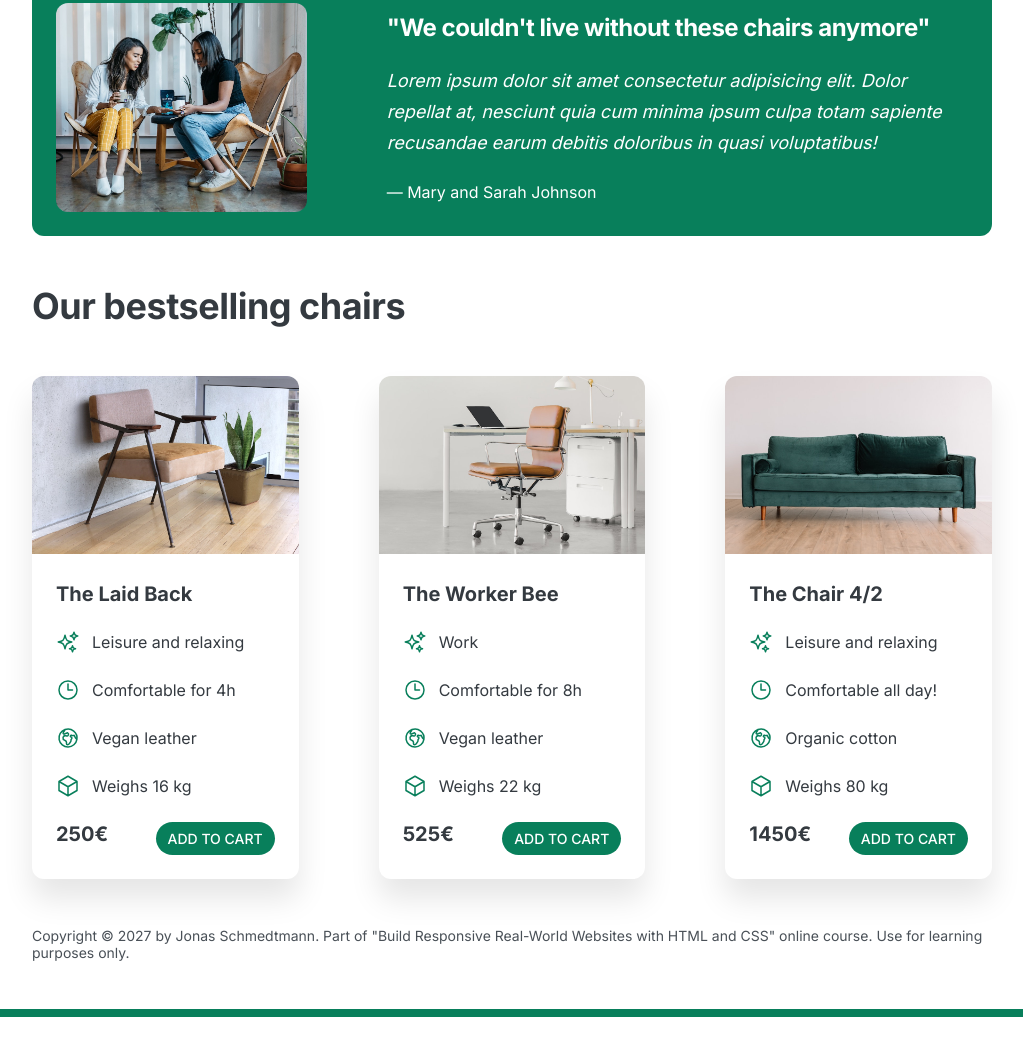
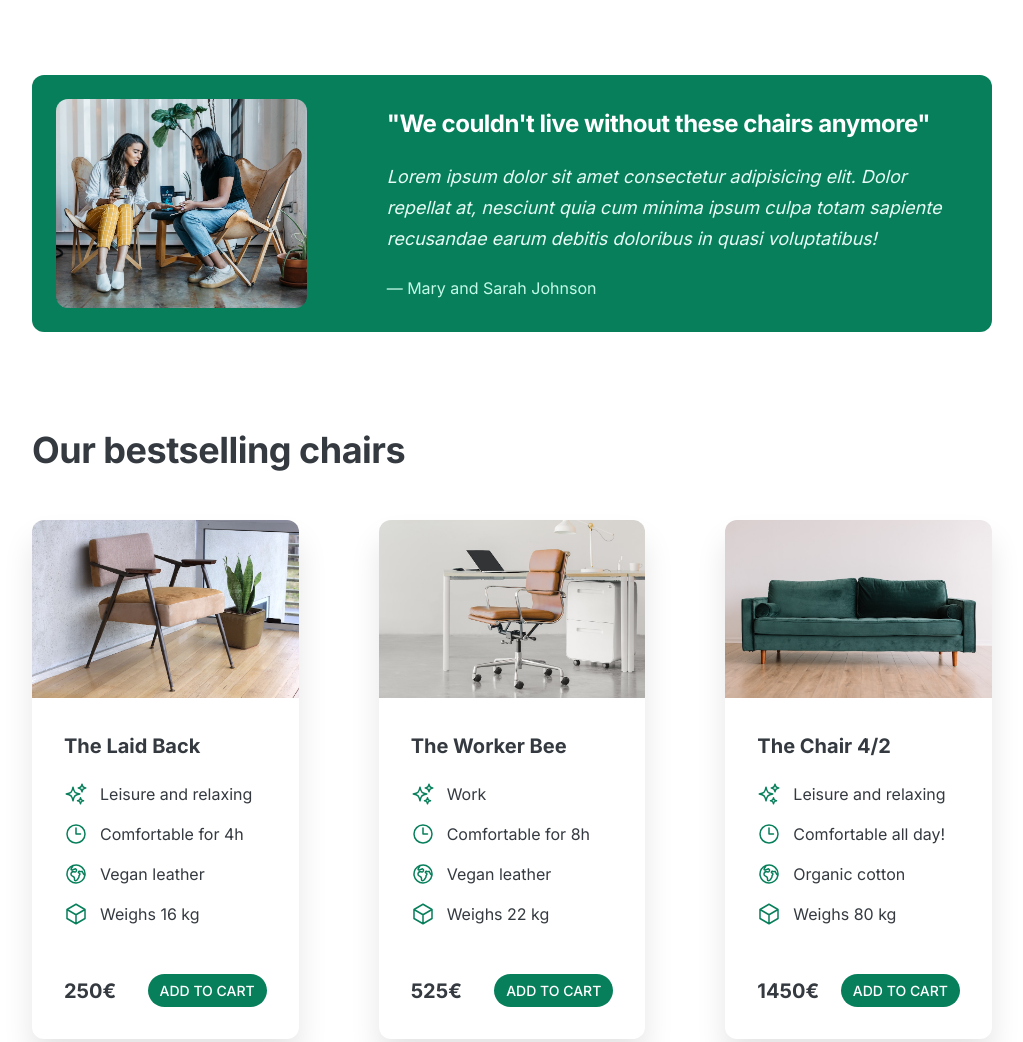
Before and after one commit to ArinaBolucheva/Chair-Shop, a plain HTML site: page index.html in a window 1280 px wide. Shown: the part 911-1953 px from the top of the page, without its empty margins (128-1151 px from the left). Before the commit the page ends 1928 px from the top, so only its background shows below. Drawn offline with Linux system fonts and the light colour scheme.

Commit message:
final touches

```diff
--- a/style.css
+++ b/style.css
@@ -1,13 +1,3 @@
-/*
-SPACING SYSTEM (px)
-2 / 4 / 8 / 12 / 16 / 24 / 32 / 48 / 64 / 80 / 96 / 128
-
-FONT SIZE SYSTEM (px)
-10 / 12 / 14 / 16 / 18 / 20 / 24 / 30 / 36 / 44 / 52 / 62 / 74 / 86 / 98
-*/
-
-/* MAIN COLOR #087f5b GREY COLOR #343a40 */
-
 * {
   margin: 0;
   padding: 0;
@@ -30,7 +20,7 @@ body {
 
 header,
 section {
-  margin-bottom: 48px;
+  margin-bottom: 96px;
 }
 
 h2 {
@@ -75,7 +65,7 @@ header {
   display: grid;
   grid-template-columns: repeat(2, 1fr);
   column-gap: 80px;
-  margin-top: 48px;
+  margin-top: 64px;
 }
 
 .header-text-box {
@@ -83,7 +73,7 @@ header {
 }
 
 h1 {
-  margin-bottom: 24px;
+  margin-bottom: 32px;
   font-size: 44px;
   line-height: 1.1;
   letter-spacing: -1px;
@@ -107,7 +97,6 @@ img {
   stroke: #087f5b;
   width: 32px;
   height: 32px;
-  margin-bottom: 16px;
 }
 .chair-icon {
   stroke: #087f5b;
@@ -148,6 +137,11 @@ img {
   margin-bottom: 24px;
   font-size: 18px;
   line-height: 1.7;
+  color: #e6fcf5;
+}
+
+.testimonial-author {
+  color: #c3fae8;
 }
 
 /* CHAIRS */
@@ -162,7 +156,7 @@ img {
 }
 
 .chair-box {
-  padding: 24px;
+  padding: 32px;
 }
 
 h3 {
@@ -172,14 +166,14 @@ h3 {
 
 .chair-details {
   list-style: none;
-  margin-bottom: 24px;
+  margin-bottom: 48px;
 }
 
 .chair-details li {
   display: flex;
   align-items: center;
   gap: 12px;
-  margin-bottom: 24px;
+  margin-bottom: 16px;
 }
 
 .chair-details li:last-child {
@@ -192,6 +186,7 @@ h3 {
 .chair-price {
   display: flex;
   justify-content: space-between;
+  align-items: center;
   font-size: 20px;
 }
 
```
